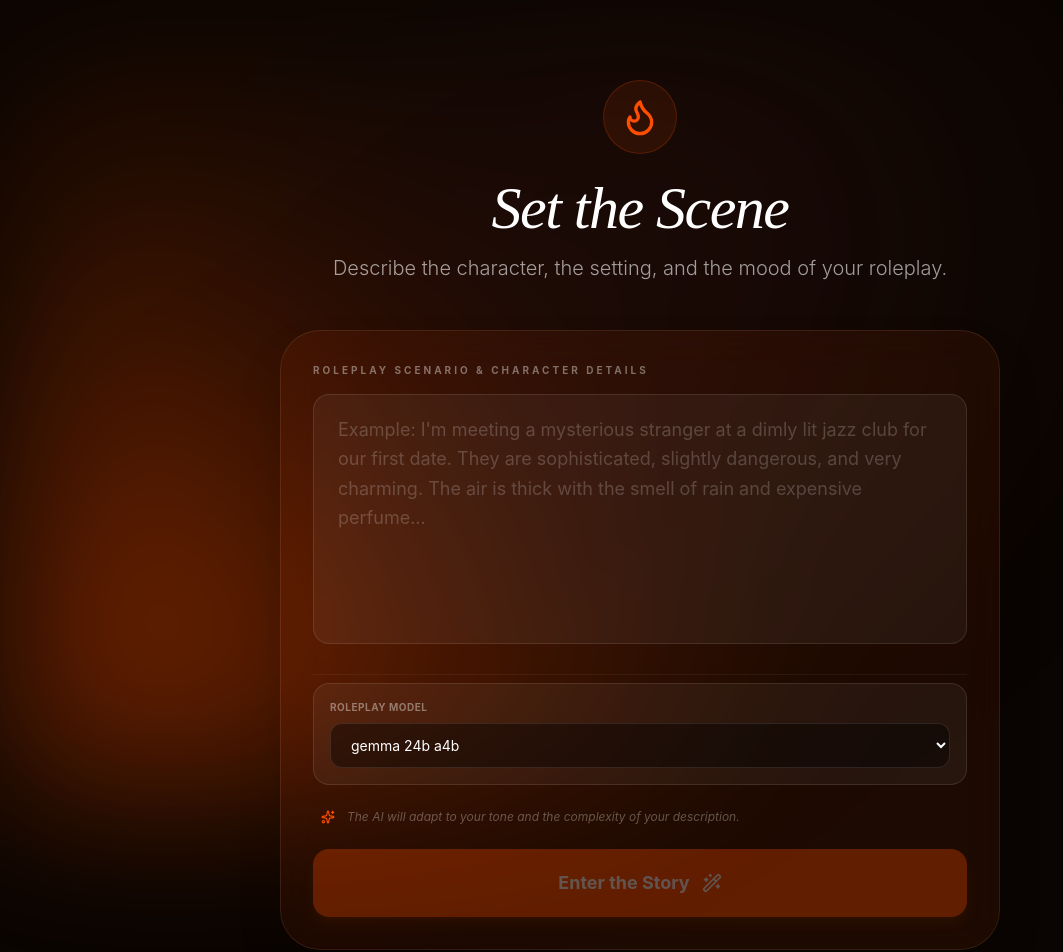
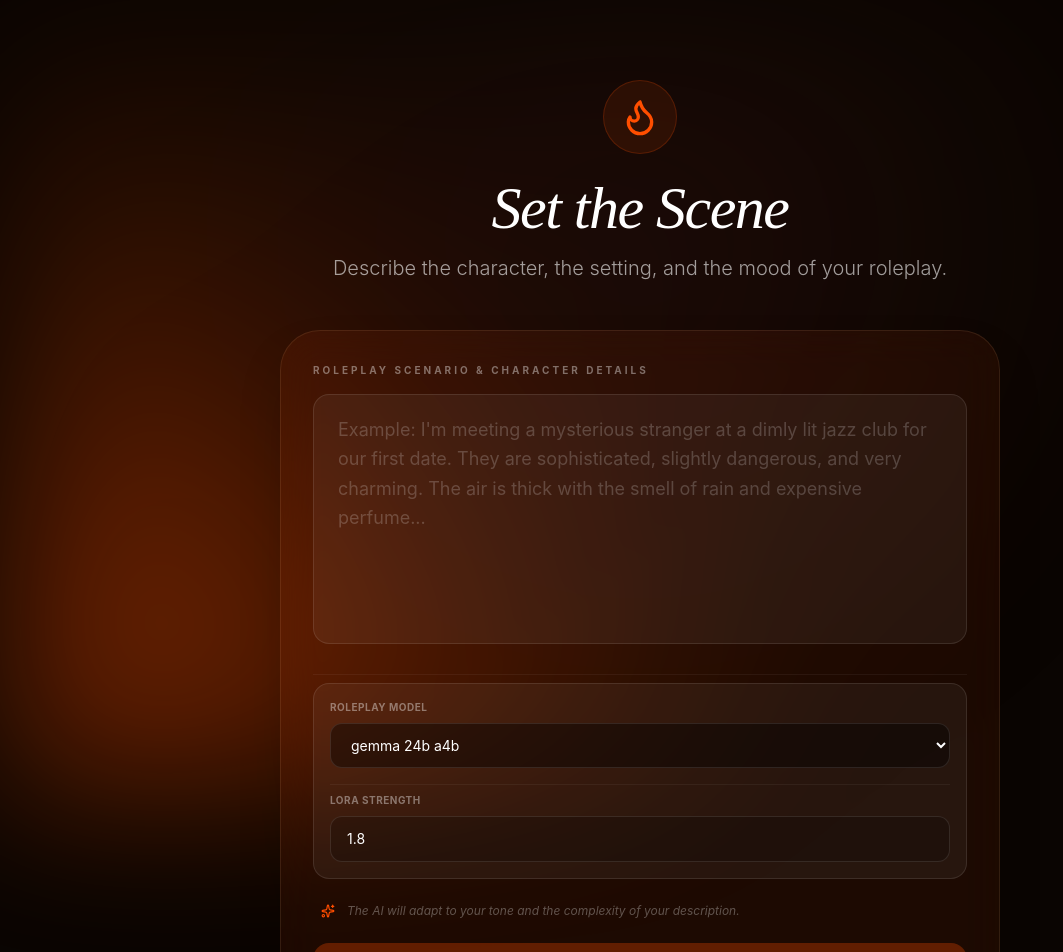
Before and after one commit to avijitpalit/Personaplay, a React (Vite) app: page / in a window 1280 px wide. Shown: the top 952 px of the page, without its empty margins (0-1063 px from the left). Built offline with nearby package versions, Linux system fonts and the light colour scheme.

Commit message:
feat: add LoRA strength configuration for image generation
Introduce LoRA strength settings to the UI and API integration, allowing users to fine-tune image generation characteristics. Updated state management and storage schemas to persist these preferences across sessions.

```diff
--- a/src/App.tsx
+++ b/src/App.tsx
@@ -9,12 +9,14 @@ export default function App() {
   const [apiBaseUrl, setApiBaseUrl] = useState('https://odorful-hsiu-unmaledictory.ngrok-free.dev');
   const [useInternalApi, setUseInternalApi] = useState(false);
   const [selectedModel, setSelectedModel] = useState('gemma-4-26b-a4b-it');
+  const [loraStrength, setLoraStrength] = useState<number>(1.8);
 
-  const handleStart = (newScenario: string, internalMode: boolean, baseUrl: string, model: string) => {
+  const handleStart = (newScenario: string, internalMode: boolean, baseUrl: string, model: string, strength: number) => {
     setScenario(newScenario);
     setUseInternalApi(internalMode);
     setApiBaseUrl(baseUrl);
     setSelectedModel(model);
+    setLoraStrength(strength);
     setLoadedSession(null);
   };
 
@@ -23,6 +25,7 @@ export default function App() {
     setUseInternalApi(session.useInternalApi || false);
     setApiBaseUrl(session.apiBaseUrl || 'https://odorful-hsiu-unmaledictory.ngrok-free.dev');
     setSelectedModel((session as any).selectedModel || 'gemma-4-26b-a4b-it');
+    setLoraStrength(session.loraStrength !== undefined ? session.loraStrength : 1.8);
     setLoadedSession(session);
   };
 
@@ -44,6 +47,7 @@ export default function App() {
             initialApiBaseUrl={apiBaseUrl}
             initialUseInternalApi={useInternalApi}
             selectedModel={selectedModel}
+            initialLoraStrength={loraStrength}
             onBack={() => {
               setScenario(null);
               setLoadedSession(null);
--- a/src/components/CharacterSetup.tsx
+++ b/src/components/CharacterSetup.tsx
@@ -4,7 +4,7 @@ import { motion, AnimatePresence } from 'motion/react';
 import { Session, getSessions, deleteSession } from '../lib/storage';
 
 interface CharacterSetupProps {
-  onStart: (scenario: string, useInternalApi: boolean, apiBaseUrl: string, selectedModel: string) => void;
+  onStart: (scenario: string, useInternalApi: boolean, apiBaseUrl: string, selectedModel: string, loraStrength: number) => void;
   onLoadSession: (session: Session) => void;
   initialApiBaseUrl?: string;
 }
@@ -19,6 +19,7 @@ export default function CharacterSetup({
   const [apiBaseUrl, setApiBaseUrl] = useState(initialApiBaseUrl);
   const [useInternalApi, setUseInternalApi] = useState(false);
   const [selectedModel, setSelectedModel] = useState<string>('gemma-4-26b-a4b-it');
+  const [loraStrength, setLoraStrength] = useState<number>(1.8);
 
   useEffect(() => {
     setSessions(getSessions());
@@ -86,6 +87,19 @@ export default function CharacterSetup({
                 </select>
               </div>
 
+              <div className="flex flex-col gap-2 pt-2 border-t border-white/5">
+                <label className="text-[10px] uppercase tracking-wider text-white/40 font-bold">LoRA Strength</label>
+                <input
+                  type="number"
+                  step="0.1"
+                  min="0.0"
+                  max="5.0"
+                  value={loraStrength}
+                  onChange={e => setLoraStrength(parseFloat(e.target.value) || 1.8)}
+                  className="bg-black/20 border border-white/10 rounded-xl px-4 py-3 text-sm focus:outline-none focus:border-accent/50 text-white"
+                />
+              </div>
+
               {selectedModel === 'custom' && (
                 <div className="flex flex-col gap-2 pt-2 border-t border-white/5">
                   <label className="text-[10px] uppercase tracking-wider text-white/40 font-bold">API Base URL</label>
@@ -109,7 +123,7 @@ export default function CharacterSetup({
 
           <button
             disabled={!scenario.trim() || scenario.length < 10 || (selectedModel === 'custom' && !apiBaseUrl.trim())}
-            onClick={() => onStart(scenario, selectedModel !== 'custom', apiBaseUrl, selectedModel)}
+            onClick={() => onStart(scenario, selectedModel !== 'custom', apiBaseUrl, selectedModel, loraStrength)}
             className="w-full bg-accent text-white py-5 rounded-2xl font-bold text-lg hover:bg-accent/90 disabled:opacity-30 disabled:cursor-not-allowed transition-all shadow-lg shadow-accent/20 flex items-center justify-center gap-3 group"
           >
             Enter the Story
--- a/src/components/ChatInterface.tsx
+++ b/src/components/ChatInterface.tsx
@@ -11,10 +11,19 @@ interface ChatInterfaceProps {
   initialApiBaseUrl: string;
   initialUseInternalApi: boolean;
   selectedModel: string;
+  initialLoraStrength?: number;
   onBack: () => void;
 }
 
-export default function ChatInterface({ scenario, initialSession, initialApiBaseUrl, initialUseInternalApi, selectedModel, onBack }: ChatInterfaceProps) {
+export default function ChatInterface({
+  scenario,
+  initialSession,
+  initialApiBaseUrl,
+  initialUseInternalApi,
+  selectedModel,
+  initialLoraStrength = 1.8,
+  onBack
+}: ChatInterfaceProps) {
   const [sessionId, setSessionId] = useState<string | undefined>(initialSession?.id);
   const [messages, setMessages] = useState<Message[]>(initialSession?.history || []);
   const [input, setInput] = useState('');
@@ -31,6 +40,7 @@ export default function ChatInterface({ scenario, initialSession, initialApiBase
   const [imageWidth, setImageWidth] = useState<number>(initialSession?.imageWidth || 720);
   const [imageHeight, setImageHeight] = useState<number>(initialSession?.imageHeight || 1280);
   const [imageSteps, setImageSteps] = useState<number>(initialSession?.imageSteps || 12);
+  const [loraStrength, setLoraStrength] = useState<number>(initialSession?.loraStrength ?? initialLoraStrength);
   const [showChat, setShowChat] = useState(true);
   const [showSettings, setShowSettings] = useState(false);
   const [showLog, setShowLog] = useState(false);
@@ -213,7 +223,8 @@ export default function ChatInterface({ scenario, initialSession, initialApiBase
         selectedModel: currentSelectedModel,
         imageWidth,
         imageHeight,
-        imageSteps
+        imageSteps,
+        loraStrength
       });
       setSessionId(saved.id);
       setSaveSuccess(true);
@@ -234,7 +245,7 @@ export default function ChatInterface({ scenario, initialSession, initialApiBase
       }, 5000); // Debounce auto-save
       return () => clearTimeout(timer);
     }
-  }, [messages, characterDNA, bgImage, currentVisualPrompt, apiBaseUrl, imageWidth, imageHeight, imageSteps, memoryBank]);
+  }, [messages, characterDNA, bgImage, currentVisualPrompt, apiBaseUrl, imageWidth, imageHeight, imageSteps, loraStrength, memoryBank]);
 
   const handleSend = async (e?: React.FormEvent) => {
     e?.preventDefault();
@@ -379,7 +390,7 @@ export default function ChatInterface({ scenario, initialSession, initialApiBase
     setError(null);
 
     try {
-      const result = await generateImage(apiBaseUrl, currentVisualPrompt, imageWidth, imageHeight, imageSteps);
+      const result = await generateImage(apiBaseUrl, currentVisualPrompt, imageWidth, imageHeight, imageSteps, loraStrength);
       if (result) {
         setBgImage(result.url);
       }
@@ -623,7 +634,7 @@ export default function ChatInterface({ scenario, initialSession, initialApiBase
                       type="number"
                       value={imageWidth}
                       onChange={e => setImageWidth(parseInt(e.target.value) || 720)}
-                      className="bg-black/20 border border-white/10 rounded-lg px-3 py-2 text-sm focus:outline-none focus:border-accent/50"
+                      className="bg-black/20 border border-white/10 rounded-lg px-3 py-2 text-sm focus:outline-none focus:border-accent/50 text-white"
                     />
                   </div>
                   <div className="flex flex-col gap-1">
@@ -632,7 +643,7 @@ export default function ChatInterface({ scenario, initialSession, initialApiBase
                       type="number"
                       value={imageHeight}
                       onChange={e => setImageHeight(parseInt(e.target.value) || 1280)}
-                      className="bg-black/20 border border-white/10 rounded-lg px-3 py-2 text-sm focus:outline-none focus:border-accent/50"
+                      className="bg-black/20 border border-white/10 rounded-lg px-3 py-2 text-sm focus:outline-none focus:border-accent/50 text-white"
                     />
                   </div>
                   <div className="flex flex-col gap-1">
@@ -641,9 +652,22 @@ export default function ChatInterface({ scenario, initialSession, initialApiBase
                       type="number"
                       value={imageSteps}
                       onChange={e => setImageSteps(parseInt(e.target.value) || 12)}
-                      className="bg-black/20 border border-white/10 rounded-lg px-3 py-2 text-sm focus:outline-none focus:border-accent/50"
+                      className="bg-black/20 border border-white/10 rounded-lg px-3 py-2 text-sm focus:outline-none focus:border-accent/50 text-white"
                     />
                   </div>
+                </div>
+
+                <div className="flex flex-col gap-1">
+                  <label className="text-[10px] uppercase tracking-wider text-white/40 font-bold">LoRA Strength</label>
+                  <input
+                    type="number"
+                    step="0.1"
+                    min="0.0"
+                    max="5.0"
+                    value={loraStrength}
+                    onChange={e => setLoraStrength(parseFloat(e.target.value) || 1.8)}
+                    className="w-full bg-black/20 border border-white/10 rounded-lg px-3 py-2 text-sm focus:outline-none focus:border-accent/50 text-white"
+                  />
                 </div>
 
                 <div className="flex flex-col gap-2">
--- a/src/lib/gemini.ts
+++ b/src/lib/gemini.ts
@@ -542,7 +542,8 @@ export async function generateImage(
   visualPrompt: string,
   width: number = 720,
   height: number = 1280,
-  steps: number = 12
+  steps: number = 12,
+  loraStrength: number = 1.8
 ): Promise<{ url: string } | null> {
   if (!apiBaseUrl) {
     throw new Error("API Base URL is required for image generation.");
@@ -556,8 +557,9 @@ export async function generateImage(
         width,
         height,
         steps,
-        /*lora_name: "KNPV4.1_pre.safetensors",
-        lora_strength: 1.3*/
+        lora_name: "Krea2-realism-V2.safetensors",
+        lora_strength: loraStrength,
+        strength: 8
     };
     const response = await fetch(url, {
       method: 'POST',
--- a/src/lib/storage.ts
+++ b/src/lib/storage.ts
@@ -18,6 +18,7 @@ export interface Session {
   imageWidth: number;
   imageHeight: number;
   imageSteps: number;
+  loraStrength?: number;
   createdAt: number;
   updatedAt: number;
 }
```
